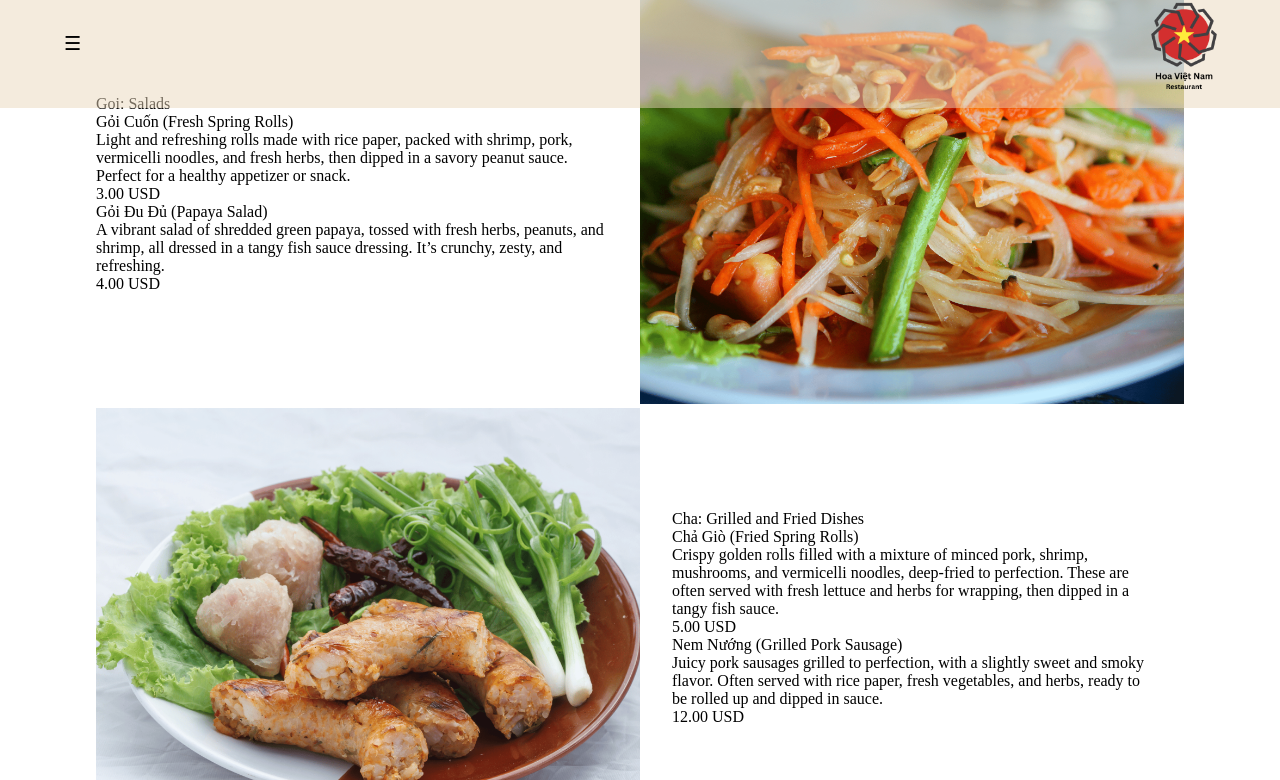
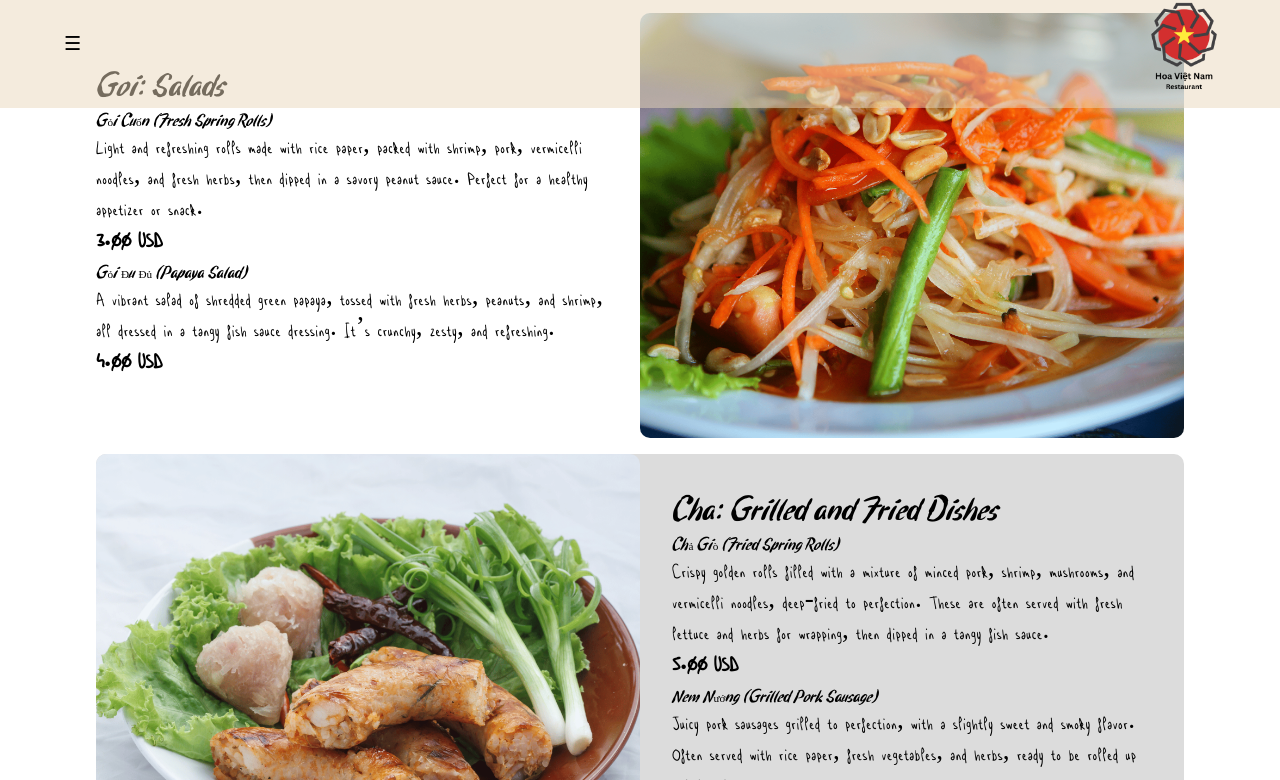
Before and after one commit to Viktotovich/restaurant-template, a website built with webpack: page src/index.html in a window 1280 px wide. Both pictures are taken after a click on the button "BROWSE MENU". Shown: the part 1123-1903 px from the top of the page. Built offline with nearby package versions, Linux system fonts and the light colour scheme.

Commit message:
Completed the menu page ))))

```diff
--- a/src/styles.css
+++ b/src/styles.css
@@ -180,6 +180,7 @@ header {
 }
 
 .food-icon {
+  text-align: center;
   background-color: var(--main-color-scheme);
   padding: 0.75rem 0;
   font-family: var(--secondary-font);
@@ -253,6 +254,7 @@ header {
   grid-template-rows: 1fr;
   justify-content: center;
   align-items: center;
+  margin-bottom: 1rem;
 }
 
 /*Taking advantage of C in CSS */
@@ -269,31 +271,46 @@ header {
 .menu-category-container:nth-child(even) .menu-image-container {
   grid-area: 1 / 1 / -1 / 2;
 }
-/* END of no touchy area over */
+
+.menu-category-container:nth-child(even) {
+  background-color: gainsboro;
+  border-radius: 10px;
+}
+/* END of no touchy area */
 
 .menu-image-container {
   overflow: hidden;
   height: 100%;
   width: 100%;
+  border-radius: 10px;
 }
 
 .category-image {
   width: 100%;
   height: 100%;
-  object-fit: contain;
+  object-fit: fill;
 }
-/*
-                Category Container
-                -----------------
-            Category Description | Img
-            Title                | Img
-            Description    Price | Img
-                [            ]   | Img
-            Another Title        | Img
-                -----------------
 
-    DO NOT GRID THE MENUSPACE - We can flexbox it for a better effect. Flex-direction: column
-    */
+.category-description {
+  font-size: 1.3rem;
+  font-family: var(--main-font);
+}
+
+.menu-item-container {
+  font-size: clamp(0.6rem, 1.5vw + 0.5rem, 3rem);
+  font-family: var(--secondary-font);
+  margin: 1rem 0 0;
+}
+
+.item-name {
+  font-family: var(--main-font);
+  font-size: 0.7rem;
+  margin: 0.9rem 0 0;
+}
+
+.item-price {
+  font-weight: bolder;
+}
 
 /* Footer */
 #footer {
@@ -319,9 +336,4 @@ header {
   cursor: pointer;
 }
 
-/* TODO:
-1 - Make the header more lively - meny sizes must scale, background should be better or not exist
-4 - Work on other pages and the actual menu:
-  i - Menu: 6-7 very generic dishes, but added it to a separate menu images folder to not mix up with other images
-  ii - Contact Us: Our contact, and a contact form (basic)
-*/
+/* TODO: Header and the Contact us page */
```
